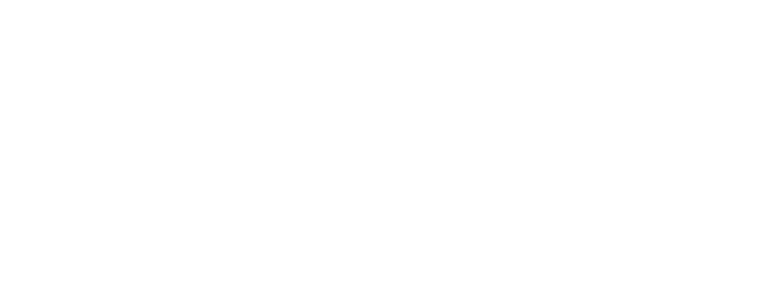
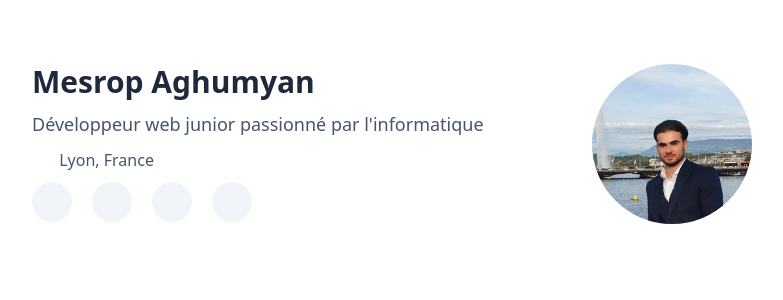
Before and after one commit to mesropaghumyan/portfolio, an Angular app: page / in a window 1280 px wide. Shown: the top 300 px of the page, without its empty margins (248-1031 px from the left). Built offline with nearby package versions, Linux system fonts and the light colour scheme.

Commit message:
feat(header): finish to implement header

```diff
--- a/package.json
+++ b/package.json
@@ -18,6 +18,9 @@
     "@angular/platform-browser": "^16.2.0",
     "@angular/platform-browser-dynamic": "^16.2.0",
     "@angular/router": "^16.2.0",
+    "@iconify/iconify": "^3.1.1",
+    "@iconify/json": "^2.2.236",
+    "@tailwindcss/forms": "^0.5.7",
     "rxjs": "~7.8.0",
     "tslib": "^2.3.0",
     "zone.js": "~0.13.0"
@@ -26,6 +29,7 @@
     "@angular-devkit/build-angular": "^16.2.5",
     "@angular/cli": "^16.2.5",
     "@angular/compiler-cli": "^16.2.0",
+    "@iconify/tailwind": "^1.1.2",
     "@types/jasmine": "~4.3.0",
     "autoprefixer": "^10.4.20",
     "jasmine-core": "~4.6.0",
--- a/src/app/data.ts
+++ b/src/app/data.ts
@@ -1,8 +1,31 @@
 export const data = {
-  "fr": {
-
-  },
-  "uk": {
-
+  fr: {
+    header: {
+      fullName: "Mesrop Aghumyan",
+      about: "Développeur web junior passionné par l'informatique",
+      location: "Lyon, France",
+      socials: [
+        {
+          name: "Github",
+          url: "https://github.com/mesropaghumyan",
+          icon: "icon-[mdi--github]"
+        },
+        {
+          name: "LinkedIn",
+          url: "https://www.linkedin.com/in/mesropaghumyan/",
+          icon: "icon-[ri--linkedin-fill]"
+        },
+        {
+          name: "Mobile",
+          url: "tel:+330758407378",
+          icon: "icon-[ic--baseline-phone]"
+        },
+        {
+          name: "E-mail",
+          url: "mailto:contact@mesrop-aghumyan.fr",
+          icon: "icon-[ic--outline-email]"
+        },
+      ]
+    }
   }
 }
--- a/src/app/header/header.component.html
+++ b/src/app/header/header.component.html
@@ -0,0 +1,21 @@
+<div class="flex justify-between">
+  <div class="flex flex-col gap-y-2.5">
+    <h1 class="max-md:text-2xl text-3xl font-bold text-slate-800">{{ data.fr.header.fullName }}</h1>
+    <h2 class="md:text-lg text-slate-600">{{ data.fr.header.about }}</h2>
+    <!-- location -->
+    <div class="flex items-center gap-x-2">
+      <span class="icon-[ph--globe] text-slate-600 w-[1.2em] h-[1.2em]"></span>
+      <span class="text-slate-600 hover:underline cursor-pointer">{{ data.fr.header.location }}</span>
+    </div>
+    <!-- social -->
+    <ul class="flex gap-x-5">
+      <li *ngFor="let social of data.fr.header.socials">
+        <a [href]="social.url" target="_blank" class="flex items-center justify-center bg-slate-100 p-2 rounded-full group hover:bg-slate-800 transition-colors duration-300">
+          <span [class]="social.icon" class="w-[1.5em] h-[1.5em] text-slate-600 group-hover:text-slate-100 transition-colors duration-300"></span>
+        </a>
+      </li>
+    </ul>
+  </div>
+  <!-- profile pic -->
+  <img class="sm:w-40 sm:h-40 w-24 h-24 rounded-full object-cover hover:cursor-pointer" src="/assets/images/me.jpg" alt="Portrait of Mesrop Aghumyan" title="Portrait of Mesrop Aghumyan">
+</div>
--- a/src/app/header/header.component.ts
+++ b/src/app/header/header.component.ts
@@ -1,13 +1,15 @@
 import { Component } from '@angular/core';
-import { CommonModule } from '@angular/common';
+import {CommonModule, NgOptimizedImage} from '@angular/common';
+import {data} from "../data";
 
 @Component({
   selector: 'app-header',
   standalone: true,
-  imports: [CommonModule],
+  imports: [CommonModule, NgOptimizedImage],
   templateUrl: './header.component.html',
   styleUrls: ['./header.component.css']
 })
 export class HeaderComponent {
 
+  protected readonly data = data;
 }
--- a/src/index.html
+++ b/src/index.html
@@ -9,5 +9,6 @@
 </head>
 <body>
   <app-root></app-root>
+  <script src="https://code.iconify.design/2/2.1.2/iconify.min.js"></script>
 </body>
 </html>
--- a/tailwind.config.js
+++ b/tailwind.config.js
@@ -1,4 +1,5 @@
-/** @type {import('tailwindcss').Config} */
+const { addDynamicIconSelectors } = require('@iconify/tailwind');
+
 module.exports = {
   content: [
     "./src/**/*.{html,ts}",
@@ -6,5 +7,8 @@
   theme: {
     extend: {},
   },
-  plugins: [],
+  plugins: [
+    // Iconify plugin
+    addDynamicIconSelectors(),
+  ],
 }
```
Also changed, not shown: src/assets/images/me.jpg (added), 1 other file (tests, documents, lock files or other folders).
